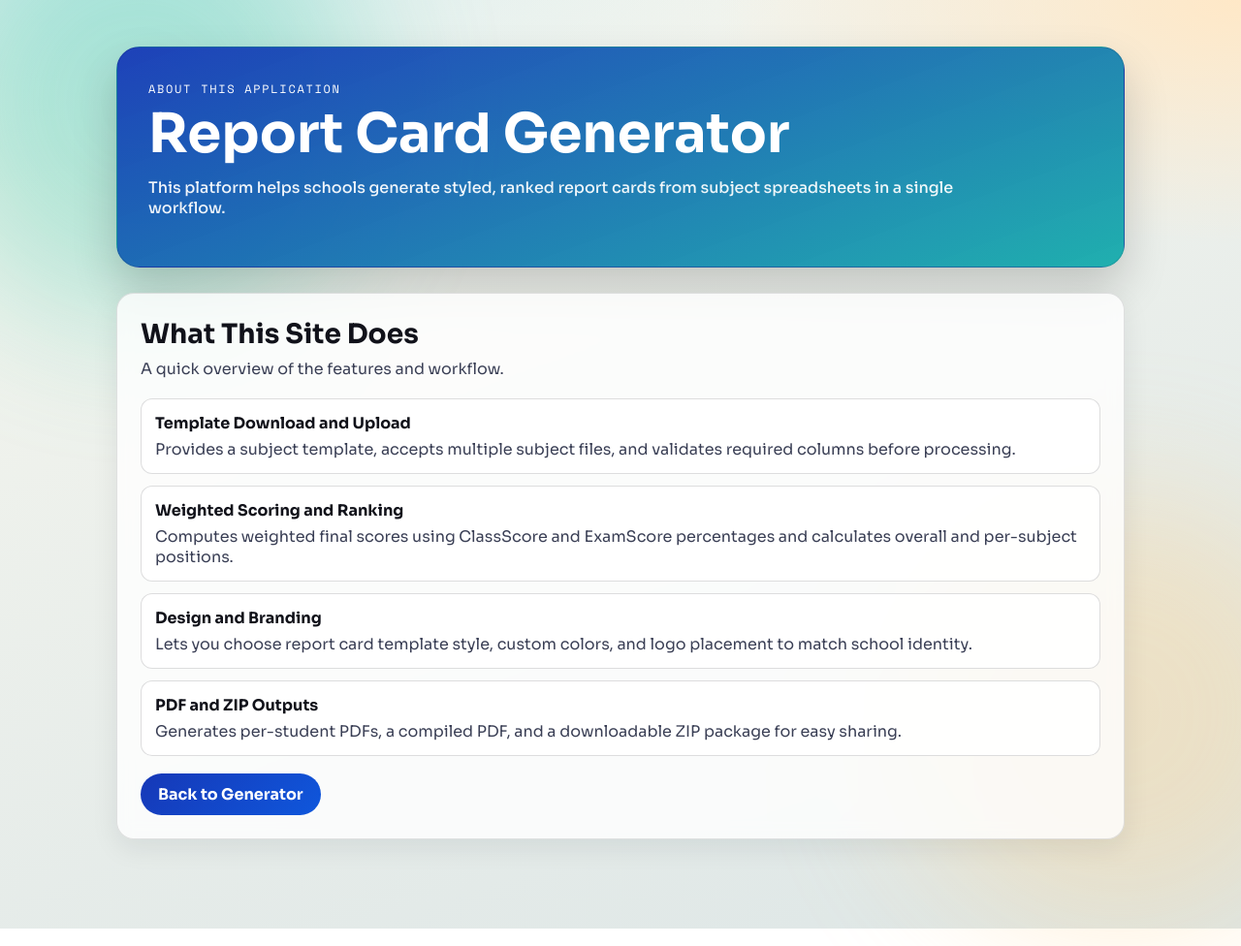
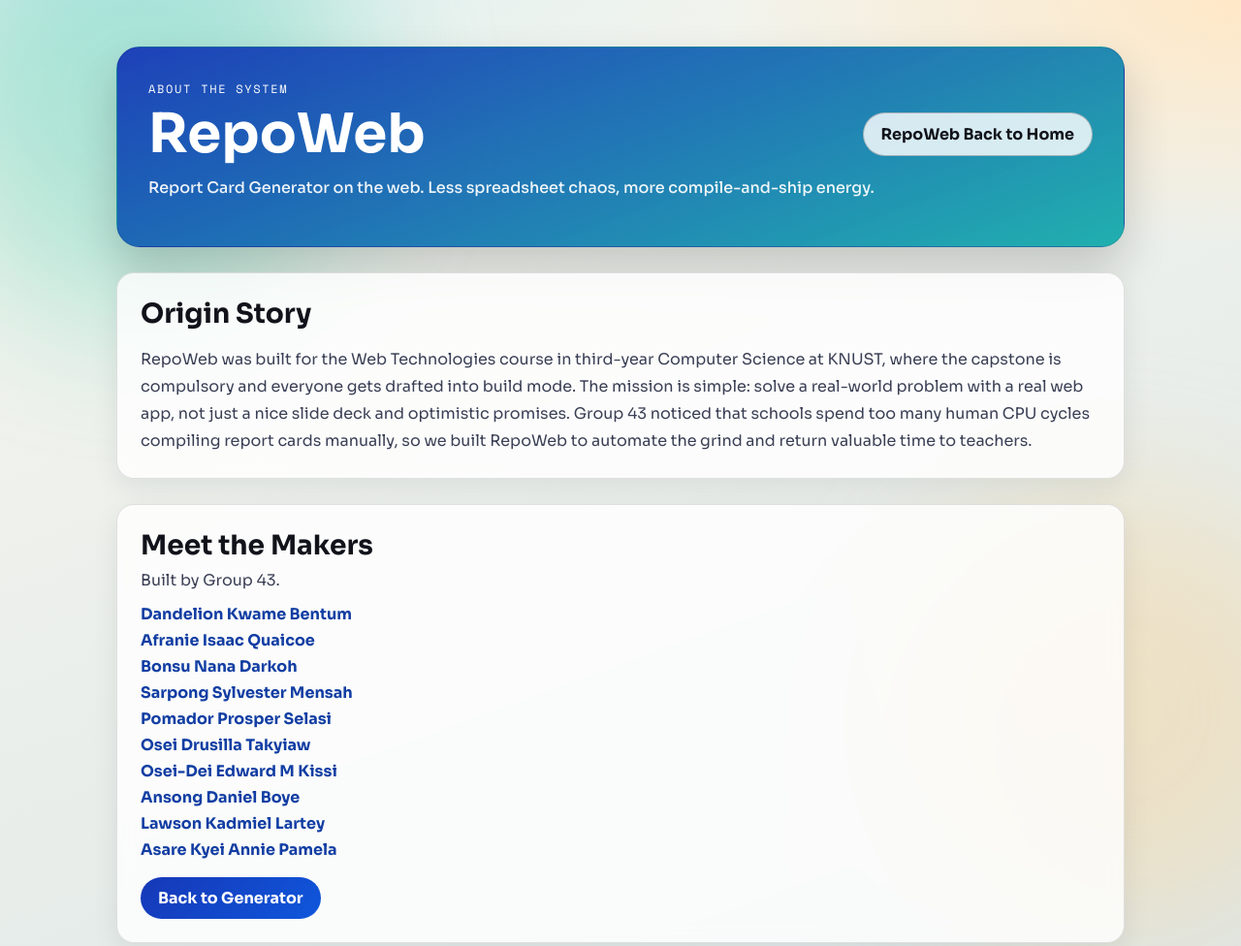
Before and after one commit to dkbentum/capstone_repoweb, a plain HTML site: page static/about.html in a window 1280 px wide. Shown: the top 976 px of the page at 97% size. Drawn offline with nearby package versions, Linux system fonts and the light colour scheme.

Commit message:
added a good about

```diff
--- a/static/about.html
+++ b/static/about.html
@@ -16,40 +16,48 @@
 
   <main class="page">
     <section class="hero reveal">
-      <p class="eyebrow">About this application</p>
-      <h1>Report Card Generator</h1>
+      <p class="eyebrow">About the system</p>
+      <div class="about-hero-row">
+        <h1>RepoWeb</h1>
+        <a class="btn btn-ghost btn-hero-about" href="/">RepoWeb Back to Home</a>
+      </div>
       <p class="subtitle">
-        This platform helps schools generate styled, ranked report cards from subject spreadsheets in a single workflow.
+        Report Card Generator on the web. Less spreadsheet chaos, more compile-and-ship energy.
       </p>
     </section>
 
     <section class="panel reveal">
       <div class="panel-head">
-        <h2>What This Site Does</h2>
-        <p>A quick overview of the features and workflow.</p>
+        <h2>Origin Story</h2>
       </div>
 
-      <div class="about-grid">
-        <article class="about-item">
-          <h3>Template Download and Upload</h3>
-          <p>Provides a subject template, accepts multiple subject files, and validates required columns before processing.</p>
-        </article>
+      <div class="story-copy">
+        <p>
+          RepoWeb was built for the Web Technologies course in third-year Computer Science at KNUST, where the capstone is compulsory and everyone gets drafted into build mode. The mission is simple: solve a real-world problem with a real web app, not just a nice slide deck and optimistic promises. Group 43 noticed that schools spend too many human CPU cycles compiling report cards manually, so we built RepoWeb to automate the grind and return valuable time to teachers.
+        </p>
+      </div>
+    </section>
 
-        <article class="about-item">
-          <h3>Weighted Scoring and Ranking</h3>
-          <p>Computes weighted final scores using ClassScore and ExamScore percentages and calculates overall and per-subject positions.</p>
-        </article>
+    <section class="panel reveal">
+      <div class="panel-head">
+        <h2>Meet the Makers</h2>
+        <p>Built by Group 43.</p>
+      </div>
 
-        <article class="about-item">
-          <h3>Design and Branding</h3>
-          <p>Lets you choose report card template style, custom colors, and logo placement to match school identity.</p>
-        </article>
+      <!-- <p class="makers-note"> with the correct GitHub profile URL (or any preferred profile link).</p> -->
 
-        <article class="about-item">
-          <h3>PDF and ZIP Outputs</h3>
-          <p>Generates per-student PDFs, a compiled PDF, and a downloadable ZIP package for easy sharing.</p>
-        </article>
-      </div>
+      <ul class="makers-grid">
+        <li><a class="maker-link" href="https://sociallinksprofile-dusky.vercel.app/" target="_blank" rel="noopener">Dandelion Kwame Bentum</a></li>
+        <li><a class="maker-link" href="https://wa.me/233552787841?text=Hello%20there" target="_blank" rel="noopener">Afranie Isaac Quaicoe</a></li>
+        <li><a class="maker-link" href="https://wa.me/233209296649?text=Hello%20there" target="_blank" rel="noopener">Bonsu Nana Darkoh</a></li>
+        <li><a class="maker-link" href="https://wa.me/233241234567?text=Hello%20there" target="_blank" rel="noopener">Sarpong Sylvester Mensah</a></li>
+        <li><a class="maker-link" href="https://wa.me/233241234567?text=Hello%20there" target="_blank" rel="noopener">Pomador Prosper Selasi</a></li>
+        <li><a class="maker-link" href="https://wa.me/233265686810?text=Hello%20there" target="_blank" rel="noopener">Osei Drusilla Takyiaw</a></li>
+        <li><a class="maker-link" href="https://wa.me/233241234567?text=Hello%20there" target="_blank" rel="noopener">Osei-Dei Edward M Kissi</a></li>
+        <li><a class="maker-link" href="https://wa.me/233241234567?text=Hello%20there" target="_blank" rel="noopener">Ansong Daniel Boye</a></li>
+        <li><a class="maker-link" href="https://wa.me/233241234567?text=Hello%20there" target="_blank" rel="noopener">Lawson Kadmiel Lartey</a></li>
+        <li><a class="maker-link" href="https://wa.me/233551677242?text=Hello%20there" target="_blank" rel="noopener">Asare Kyei Annie Pamela</a></li>
+      </ul>
 
       <div class="about-actions">
         <a class="btn btn-primary" href="/">Back to Generator</a>
--- a/static/styles.css
+++ b/static/styles.css
@@ -114,6 +114,8 @@ body {
 
 .hero-actions {
   margin-top: 16px;
+  display: flex;
+  justify-content: flex-end;
 }
 
 .btn-hero-about {
@@ -124,6 +126,17 @@ body {
 
 .btn-hero-about:hover {
   box-shadow: 0 10px 20px rgba(0, 0, 0, 0.22);
+}
+
+.hero-about-link {
+  color: #ffffff;
+  text-decoration: none;
+  font-weight: 700;
+  font-size: 14px;
+}
+
+.hero-about-link:hover {
+  text-decoration: underline;
 }
 
 .panel {
@@ -596,6 +609,63 @@ input[type="color"] {
   gap: 10px;
 }
 
+.about-hero-row {
+  margin-top: 10px;
+  display: flex;
+  gap: 12px;
+  flex-wrap: wrap;
+  align-items: center;
+  justify-content: space-between;
+}
+
+.about-hero-row h1 {
+  margin: 0;
+}
+
+.story-copy {
+  margin-top: 16px;
+}
+
+.story-copy p {
+  margin: 0;
+  color: var(--ink-soft);
+  line-height: 1.75;
+  max-width: 88ch;
+}
+
+.story-copy p + p {
+  margin-top: 10px;
+  line-height: 1.65;
+}
+
+.makers-note {
+  margin: 14px 0 0;
+  color: var(--ink-soft);
+  font-size: 14px;
+}
+
+.makers-grid {
+  list-style: none;
+  margin: 14px 0 0;
+  padding: 0;
+  display: grid;
+  grid-template-columns: 1fr;
+  gap: 6px 14px;
+}
+
+.maker-link {
+  display: inline;
+  text-decoration: none;
+  color: #123ea3;
+  font-weight: 700;
+  transition: color 120ms ease;
+}
+
+.maker-link:hover {
+  color: #0b2f83;
+  text-decoration: underline;
+}
+
 @keyframes rise {
   to {
     opacity: 1;
@@ -607,6 +677,10 @@ input[type="color"] {
   .logo-controls,
   .color-grid,
   .template-grid {
+    grid-template-columns: 1fr;
+  }
+
+  .makers-grid {
     grid-template-columns: 1fr;
   }
 
```
Also changed, not shown: static/index.html (+1 -1 lines).
